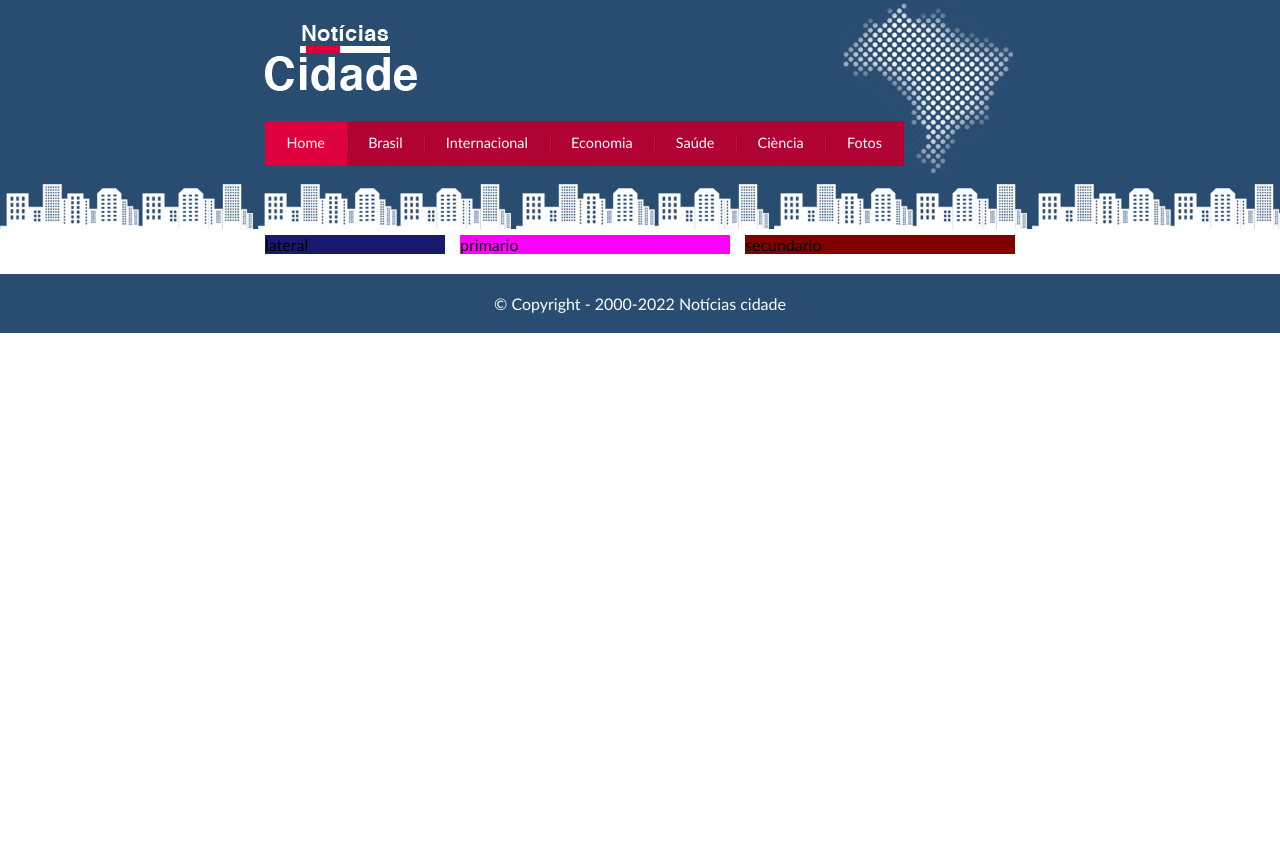
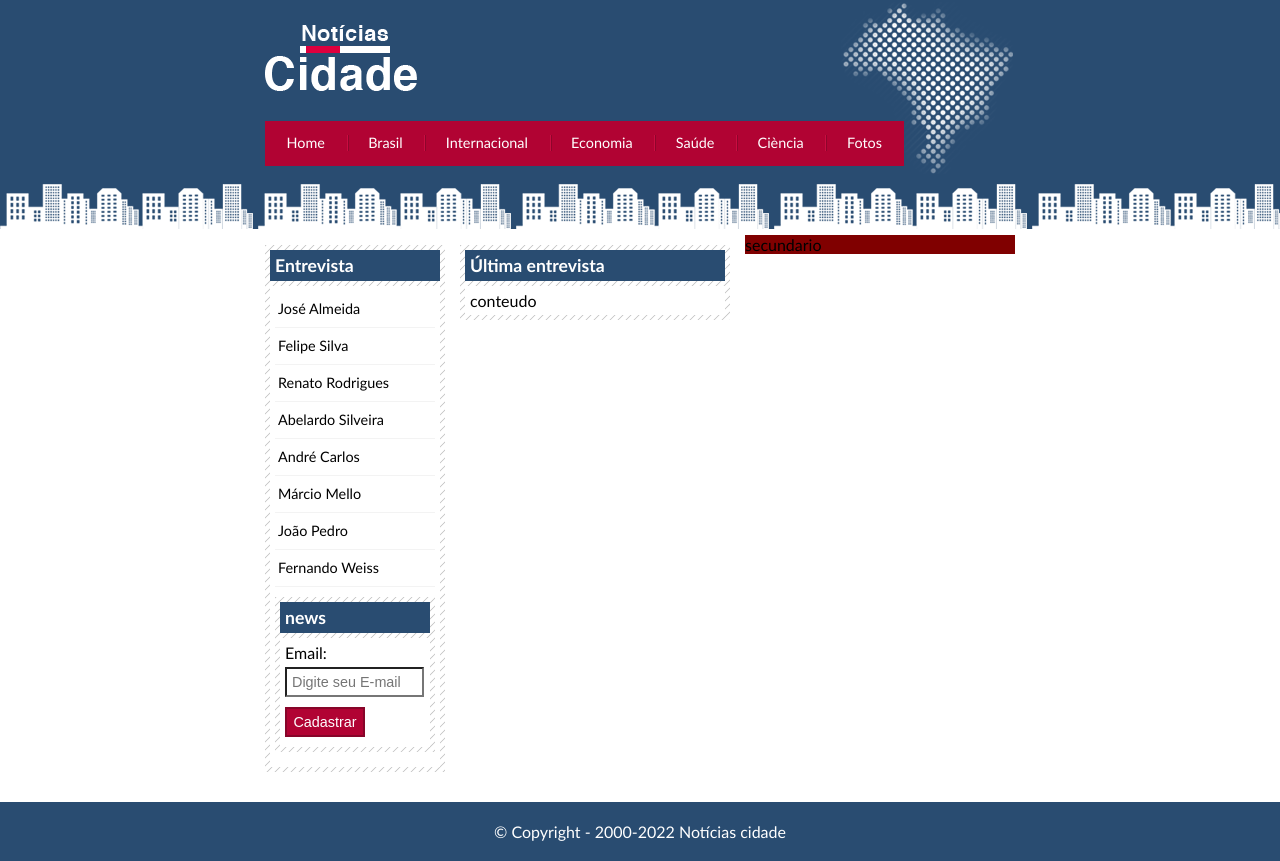
Before and after one commit to diegodpcarvalho/teceiraPaginaWeb, a plain HTML site: page index.html in a window 1280 px wide. Before the commit the page ends 800 px from the top, so only its background shows below. Drawn offline with Linux system fonts and the light colour scheme.

Commit message:
conclusao da lateral

```diff
--- a/css/estilo.css
+++ b/css/estilo.css
@@ -82,7 +82,16 @@ body.ciencia #navegacao a#ciencia{
     width: 270px;
     margin: 0 0 20px 195px;
     float: left;
-    background: magenta;
+}
+
+#duasColunas #primario {
+    width: 555px;
+
+}
+
+#umaColunas #primario {
+    width: 750px;
+    margin: 0 0 20px 0;
 }
 
 #secundario {
@@ -96,12 +105,66 @@ body.ciencia #navegacao a#ciencia{
     width: 180px;
     margin:0 0 20px -750px ;
     float: left;
-    background: midnightblue;
+}
+
+.caixa {
+    background: #f3f3f3 url(../imagens/fundo-caixa.png);
+    margin: 10px 0;
+    padding: 5px;
+}
+
+h2 {
+    font-size: 1.1em;
+    background: #294c71;
+    color: white;
+    padding: 5px;
+}
+
+.caixaConteudo{
+    background: rgb(255, 255, 255);
+    padding: 5px;
+    margin-top: 5px;
+}
+
+#lateral ul a {
+    font-size: 0.9em;
+    display: block;
+    padding: 3px;
+    line-height: 30px;
+    color: #000;
+    text-decoration: none;
+    border-bottom: 1px solid #f3f3f3;
+}
+
+#lateral ul a:hover {
+    background: #f9f9f9 url(../imagens/marcador.png) no-repeat left center;
+    color: #a1a1a1;
+    padding-left: 20px;
 }
 
 #containerRodape{
     background: #294c71;
     padding: 20px;
+}
+
+label {
+    display: block;
+    cursor: pointer;
+}
+
+input{
+    padding: 5px;
+    margin: 5px 0 ;
+    font-size: 0.9em;
+    background-color: #fff;
+    width: 125px;
+}
+
+input.submit {
+    width: 80px;
+    color: #fff;
+    background-color: #b10333;
+    border: 2px solid #870529;
 }
 
 #rodape {
--- a/index.html
+++ b/index.html
@@ -7,7 +7,7 @@
     <title>Noticia cidade - Seu site de noticias</title>
     <link rel="stylesheet" href="css/estilo.css">
 </head>
-<body class="home">
+<body" class="home">
 
     <div id="container">
 
@@ -25,9 +25,53 @@
         </div>
 
         <div id="conteudo">
-            <div id="primario">primario</div>
+            <div id="primario">
+                <div class="caixa">
+                    <h2>Última entrevista</h2>
+                    <div class="caixaConteudo">
+                        conteudo
+                    </div>
+                </div>
+            </div>
             <div id="secundario">secundario</div>
-            <div id="lateral">lateral</div>
+
+            <div id="lateral">
+
+                <div class="caixa">
+                    <h2>Entrevista</h2>
+                    <div class="caixaConteudo">
+                        <ul>
+                            <li><a href="">José Almeida</a></li>
+                            <li><a href="">Felipe Silva</a></li>
+                            <li><a href="">Renato Rodrigues</a></li>
+                            <li><a href="">Abelardo Silveira</a></li>
+                            <li><a href="">André Carlos</a></li>
+                            <li><a href="">Márcio Mello</a></li>
+                            <li><a href="">João Pedro</a></li>
+                            <li><a href="">Fernando Weiss</a></li>
+                        </ul>
+
+                        <div class="caixa">
+                            <h2>news</h2>
+                            <div class="caixaConteudo">
+                                <form action="">
+                                    <div>
+                                        <label for="email">Email:</label>
+                                        <input type="text" name="email" id="email" placeholder="Digite seu E-mail">
+                                    </div>
+                                    <div>
+                                        <input class="submit" type="submit" value="Cadastrar">
+                                    </div>
+                                </form>
+
+                            </div>
+                        </div>
+                    </div>
+                </div>
+
+
+            </div>
+
         </div>
 
     </div>
```
Also changed, not shown: 1 other file.
